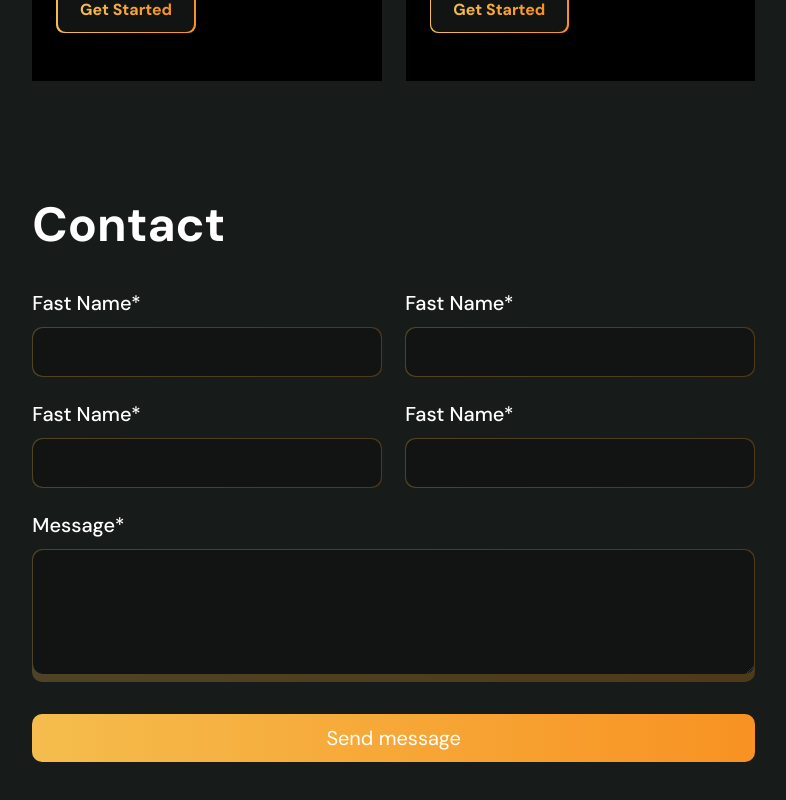
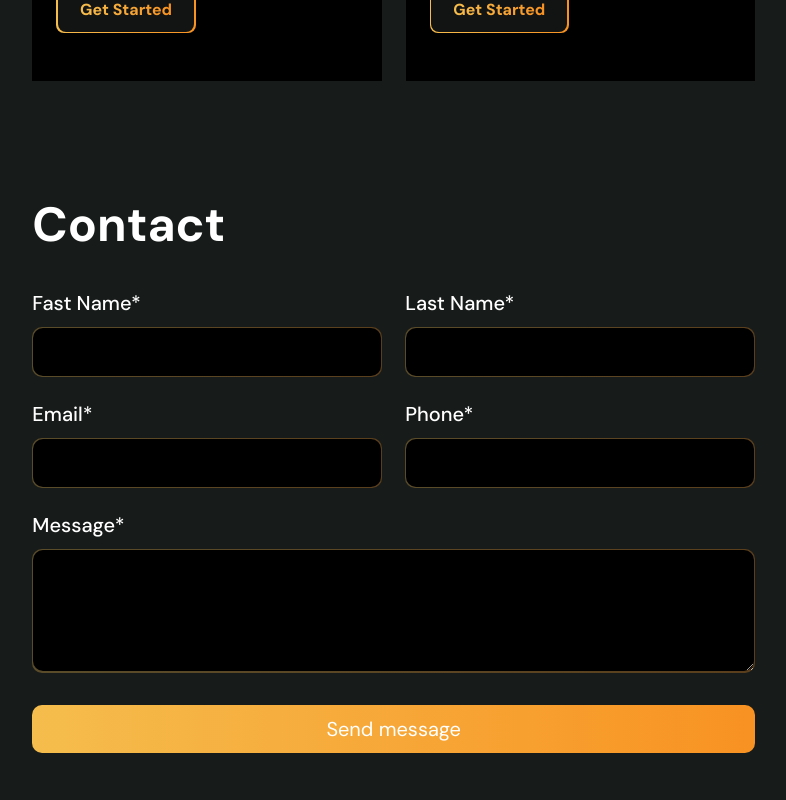
Before and after one commit to mdemong87/theamfisher-assignment, a Next.js app: page / in a window 1280 px wide. Shown: the part 8116-8916 px from the top of the page, without its empty margins (433-1219 px from the left). Built offline with nearby package versions, Linux system fonts and the light colour scheme.

Commit message:
contact section some accebility update and some design improvement

```diff
--- a/app/componnent/ContactSection.jsx
+++ b/app/componnent/ContactSection.jsx
@@ -8,15 +8,15 @@ const ContactSection = () => {
             <SectionWraper>
                 <SectionTitle title="Contact" />
                 <div className="grid grid-cols-12 w-full gap-[23px]">
-                    <Input type={"text"} title={"Fast Name*"} />
-                    <Input type={"text"} title={"Fast Name*"} />
-                    <Input type={"text"} title={"Fast Name*"} />
-                    <Input type={"text"} title={"Fast Name*"} />
+                    <Input type={"text"} title={"Fast Name*"} nameId={"fasttName"} />
+                    <Input type={"text"} title={"Last Name*"} nameId={"lastName"} />
+                    <Input type={"email"} title={"Email*"} nameId={"email"} />
+                    <Input type={"phone"} title={"Phone*"} nameId={"phone"} />
                 </div>
                 <div className="w-full flex flex-col pt-[23px]">
-                    <label className="font-medium text-xl pb-[10px] text-[#FFFFFF]" htmlFor='Message'>Message*</label>
-                    <div className="w-full h-fit bgGredient opacity-25 p-[1px] rounded-[10px]">
-                        <textarea name="Message" className="w-full rounded-[10px] h-[124px] p-5 text-gray-200 bg-[#000000]"></textarea>
+                    <label className="font-medium text-lg md:text-xl pb-[10px] text-[#FFFFFF]" htmlFor='Message'>Message*</label>
+                    <div className="w-full h-[124px] inputfiledParant p-[1px] rounded-[10px]">
+                        <textarea name="Message" id="Message" className="w-full rounded-[10px] inputfiled h-[121px] p-5 text-gray-200 bg-[#000000]"></textarea>
                     </div>
                 </div>
 
--- a/app/componnent/Input.jsx
+++ b/app/componnent/Input.jsx
@@ -1,9 +1,9 @@
-const Input = ({ type, title }) => {
+const Input = ({ type, title, nameId }) => {
     return (
         <div className="col-span-12 md:col-span-6 w-full flex flex-col">
-            <label className="font-medium text-xl pb-[10px] text-[#FFFFFF]" htmlFor={title}>{title}</label>
-            <div className="w-full borderGradient opacity-25 p-[1px] rounded-[10px]">
-                <input type={type} className="w-full rounded-[10px] h-[48px] p-5 text-gray-200 bg-[#000000] focus:outline-none" name={title} id="title" />
+            <label className="font-medium text-lg md:text-xl pb-[10px] text-[#FFFFFF]" htmlFor={nameId}>{title}</label>
+            <div className="w-full p-[1px] rounded-[10px] inputfiledParant">
+                <input type={type} className="w-full rounded-[10px] h-[48px] p-5 text-gray-200 bg-[#000000] inputfiled" name={nameId} id={nameId} />
             </div>
         </div>
     )
--- a/app/globals.css
+++ b/app/globals.css
@@ -65,8 +65,12 @@ body {
     background: linear-gradient(89.71deg, rgba(245, 189, 77, 0.3) 0.36%, rgba(248, 146, 34, 0.3) 99.88%);
   }
 
-  .borderGradient {
-    background: linear-gradient(89.71deg, #F5BD4D 0.36%, #F89222 99.88%);
+  .inputfiledParant {
+    background: linear-gradient(89.71deg, rgba(245, 189, 77, 0.3) 0.36%, rgba(248, 146, 34, 0.3) 99.88%);
+  }
+
+  .inputfiled:focus {
+    outline: 1px solid #F89222;
   }
 
   .tringlePathleft {
```
